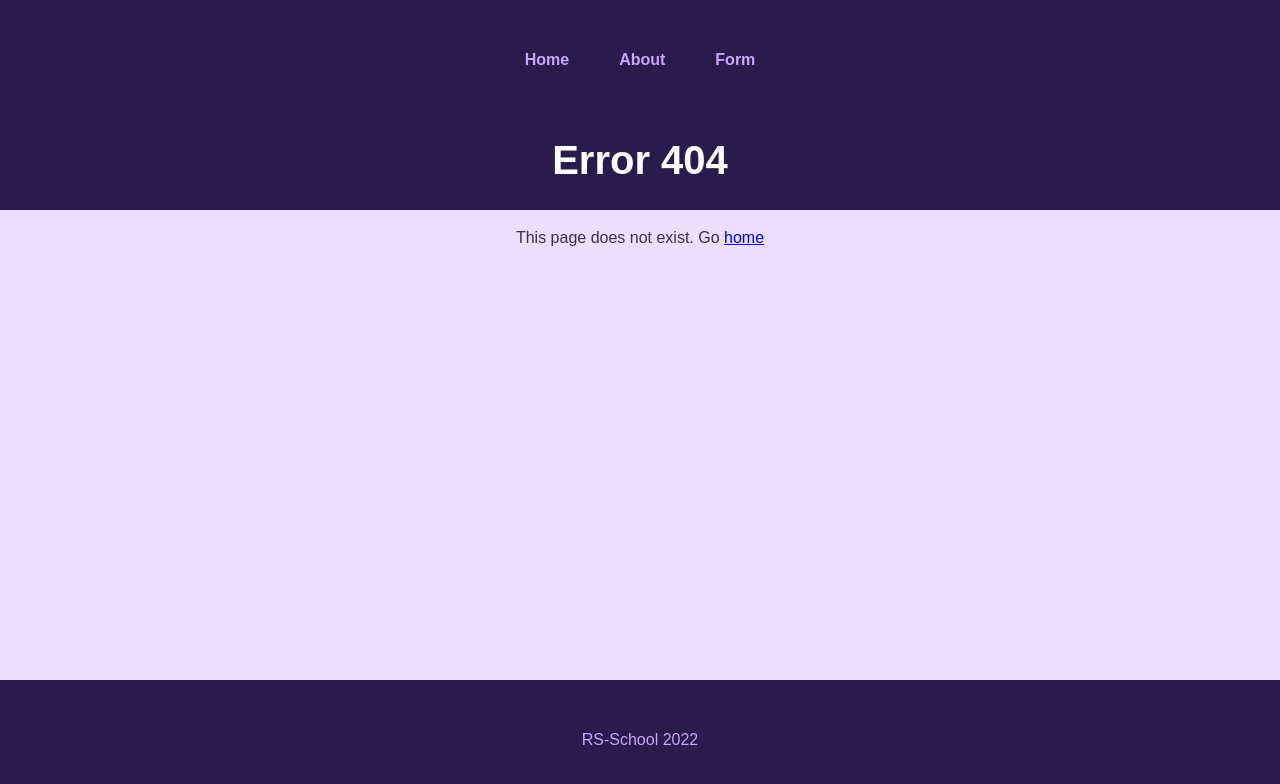
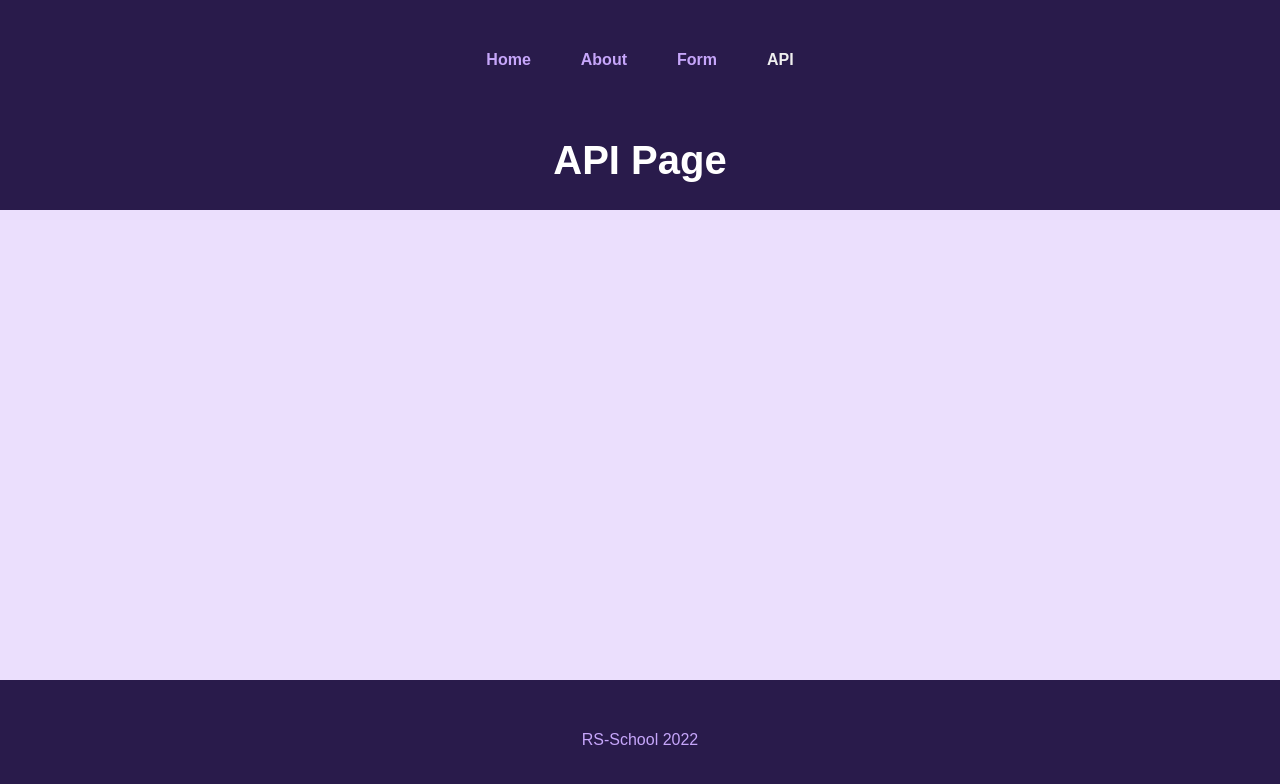
Before and after one commit to OrangeJazz/RS-react, a React (Create React App) app: page /api in a window 1280 px wide. Before the commit this address had no page. Shown: the top 784 px of the page. Built offline with nearby package versions, Linux system fonts and the light colour scheme.

Commit message:
add: api route and page

```diff
--- a/src/App.tsx
+++ b/src/App.tsx
@@ -1,6 +1,6 @@
 import React from "react";
 import { Routes, Route } from "react-router-dom";
-import { NotFoundPage, AboutPage, MainPage, FormPage } from "./pages";
+import { NotFoundPage, AboutPage, MainPage, FormPage, APIPage } from "./pages";
 import { Layout } from "./components";
 
 function App() {
@@ -11,6 +11,7 @@ function App() {
           <Route index element={<MainPage />} />
           <Route path="about" element={<AboutPage />} />
           <Route path="form" element={<FormPage />} />
+          <Route path="api" element={<APIPage />} />
           <Route path="*" element={<NotFoundPage />} />
         </Route>
       </Routes>
--- a/src/components/Header/Header.tsx
+++ b/src/components/Header/Header.tsx
@@ -22,6 +22,9 @@ const Header = () => {
         <NavLink to="/form" className={activity}>
           Form
         </NavLink>
+        <NavLink to="/api" className={activity}>
+          API
+        </NavLink>
       </div>
     </header>
   );
--- /dev/null
+++ b/src/components/Modal/Modal.tsx
@@ -0,0 +1,8 @@
+import React from "react";
+import "./Modal.modele.css";
+
+const Modal = () => {
+  return <div></div>;
+};
+
+export default Modal;
--- /dev/null
+++ b/src/components/SearchBarApi/SearchBarApi.tsx
@@ -0,0 +1,47 @@
+import React from "react";
+import "./SearchBarApi.modele.css";
+
+const SearchBarApi = () => {
+  // state = {
+  //   value: "",
+  // };
+
+  // onSearch(searchStr: string) {
+  //   this.setState({ value: searchStr });
+  //   localStorage.setItem("searchStr", this.state.value);
+  // }
+
+  // componentDidMount(): void {
+  //   const value = localStorage.getItem("searchStr");
+  //   if (value) {
+  //     this.setState({ value });
+  //   }
+  // }
+
+  // componentWillUnmount(): void {
+  //   this.state.value.length &&
+  //     localStorage.setItem("searchStr", this.state.value);
+  // }
+
+  // componentDidUpdate(): void {
+  //   localStorage.setItem("searchStr", this.state.value);
+  // }
+
+  return (
+    <div className="search-bar">
+      <form action="#" className="search">
+        <input
+          type="search"
+          className="search__input"
+          placeholder="Search"
+          // value={this.state.value}
+          // onChange={(e) => {
+          //   return this.onSearch(e.target.value);
+          // }}
+        />
+      </form>
+    </div>
+  );
+};
+
+export default SearchBarApi;
--- a/src/components/index.tsx
+++ b/src/components/index.tsx
@@ -4,6 +4,8 @@ export { default as CardsContainer } from "./CardsContainer/CardsContainer";
 export { default as Footer } from "./Footer/Footer";
 export { default as Header } from "./Header/Header";
 export { default as SearchBar } from "./SearchBar/SearchBar";
+export { default as SearchBarApi } from "./SearchBarApi/SearchBarApi";
 export { default as Form } from "./Form/Form";
 export { default as FormCard } from "./FormCard/FormCard";
 export { default as FormCardContainer } from "./FormCardContainer/FormCardContainer";
+export { default as Modal } from "./Modal/Modal";
--- /dev/null
+++ b/src/pages/APIPage.tsx
@@ -0,0 +1,14 @@
+import React from "react";
+// import { SearchBarApi } from "components";
+
+const APIPage = () => {
+  return (
+    <div className="container">
+      <h2>API Page</h2>
+      {/* <SearchBarApi /> */}
+      {/* <div className="content-wrapper"><CardsContainer data={} /></div> */}
+    </div>
+  );
+};
+
+export default APIPage;
--- a/src/pages/index.tsx
+++ b/src/pages/index.tsx
@@ -2,3 +2,4 @@ export { default as AboutPage } from "./Aboutpage";
 export { default as MainPage } from "./Mainpage";
 export { default as NotFoundPage } from "./Notfoundpage";
 export { default as FormPage } from "./FormPage";
+export { default as APIPage } from "./APIPage";
```
Also changed, not shown: src/components/Modal/Modal.modele.css (added), src/components/SearchBarApi/SearchBarApi.modele.css (added).
